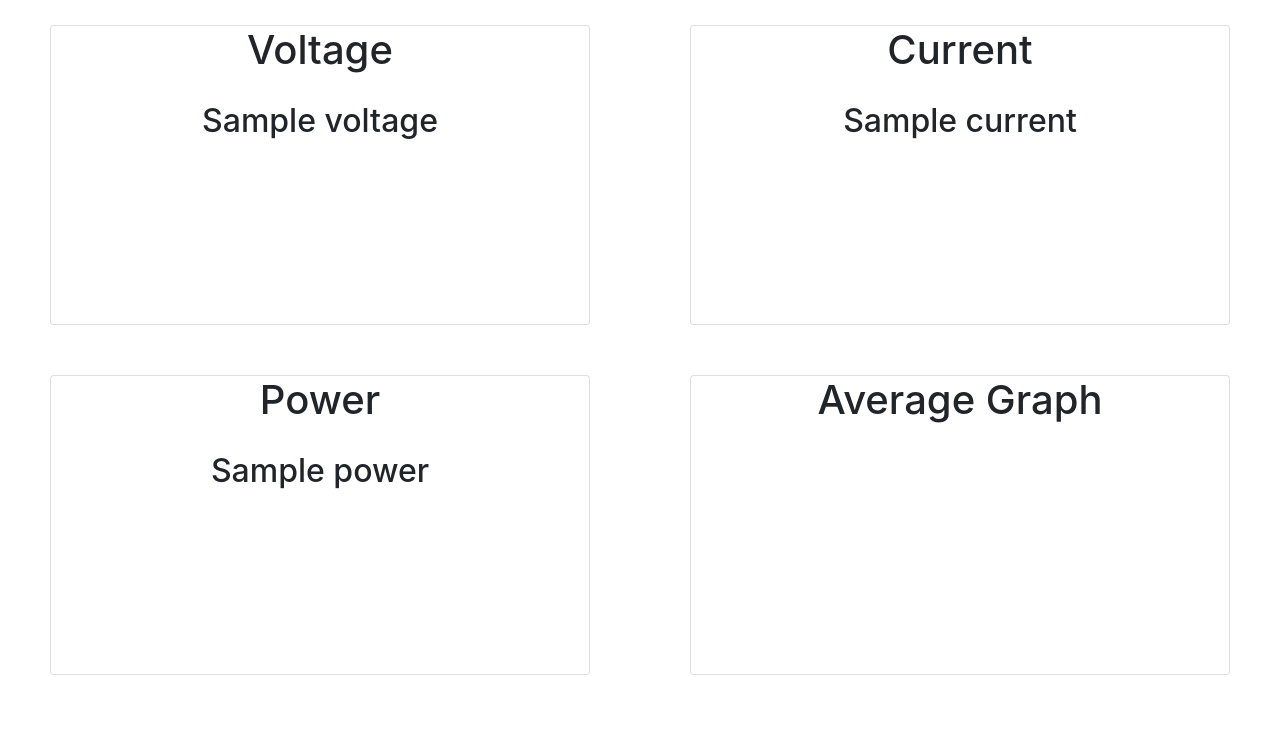
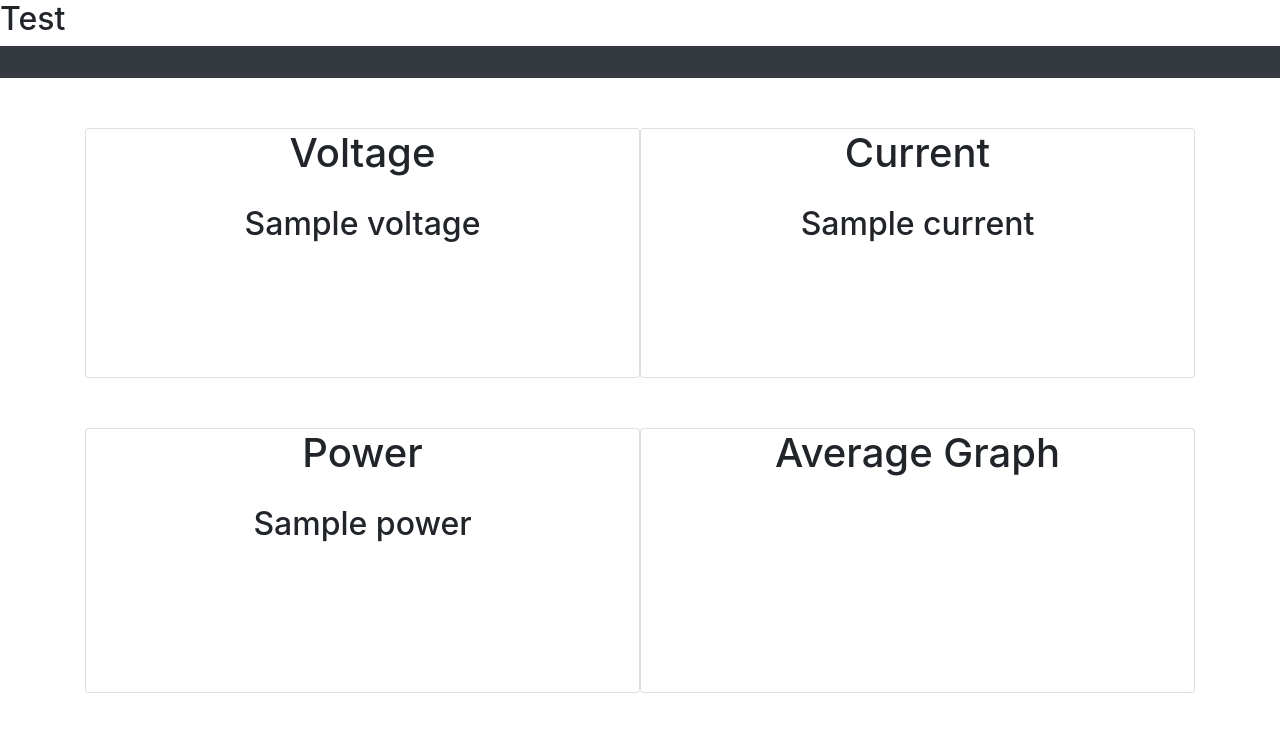
Before and after one commit to alexandergshaw/website-senior-design-project, a Django app: template stats/templates/stats/stat_view.html in a window 1280 px wide. Shown: the top 732 px of the page. Run offline with Django 3.2, Linux system fonts and the light colour scheme; the template is opened without the code that fills it: most values are stand-ins (such as "Sample title", 1, 10 or a date in 2020); some libraries are stand-ins or nearby versions.

Commit message:
Make stat_view.html extend base.html

```diff
--- a/marksWebapp/static/main/content/css/style.css
+++ b/marksWebapp/static/main/content/css/style.css
@@ -3,12 +3,7 @@ html, body {
     overflow-x: hidden;
     height: 100%;
 }
-/*body {*/
-    /*background: #fff;*/
-    /*padding: 0;*/
-    /*margin: 0;*/
-    /*font-family: 'Varela Round', sans-serif;*/
-/*}*/
+
 .navbar-content {
     color: white;
 }
@@ -142,8 +137,10 @@ input[type=checkbox]:checked ~ .sidebar-icon > .diagonal.part-2 {
 .container {
     text-align: center;
     justify-content: center;
-    min-width: 300px;
-    min-height: 300px;
+    min-width: 250px;
+    min-height: 250px;
+    max-width: 300px;
+    max-height: 300px;
     margin: 25px 50px 25px 50px;
 }
 
--- a/marksWebapp/templates/main/base.html
+++ b/marksWebapp/templates/main/base.html
@@ -10,28 +10,12 @@
     <script src="https://stackpath.bootstrapcdn.com/bootstrap/4.1.3/js/bootstrap.min.js" integrity="sha384-ChfqqxuZUCnJSK3+MXmPNIyE6ZbWh2IMqE241rYiqJxyMiZ6OW/JmZQ5stwEULTy" crossorigin="anonymous"></script>
     <title>{{ title }}</title>
 
-    <script>
-        function openNav() {
-            document.getElementById("sidebar").style.width = "250px";
-            {#document.getElementById("main").style.marginLeft = "250px";#}
-        }
-
-        function toggleNav() {
-            var sidebar = document.getElementById("sidebar");
-
-            if (sidebar.style.width == '0px') {
-                sidebar.style.width = '250px';
-            }
-
-            else {
-                sidebar.style.display = '0px';
-            }
-        }
-    </script>
 </head>
 <body>
     <div>
-        <h2>{{ title }}</h2>
+{#        <h2>{{ title }}</h2>#}
+        <h2>Test</h2>
+
     </div>
 
     <nav class="navbar navbar-dark bg-dark flex-row-reverse">
--- a/stats/templates/stats/stat_view.html
+++ b/stats/templates/stats/stat_view.html
@@ -1,22 +1,6 @@
-<html>
-    <head>
-        {% load static %}
-
-        <link rel="stylesheet" href="https://stackpath.bootstrapcdn.com/bootstrap/4.1.3/css/bootstrap.min.css" integrity="sha384-MCw98/SFnGE8fJT3GXwEOngsV7Zt27NXFoaoApmYm81iuXoPkFOJwJ8ERdknLPMO" crossorigin="anonymous">
-        <script src="https://code.jquery.com/jquery-3.3.1.slim.min.js" integrity="sha384-q8i/X+965DzO0rT7abK41JStQIAqVgRVzpbzo5smXKp4YfRvH+8abtTE1Pi6jizo" crossorigin="anonymous"></script>
-        <script src="https://cdnjs.cloudflare.com/ajax/libs/popper.js/1.14.3/umd/popper.min.js" integrity="sha384-ZMP7rVo3mIykV+2+9J3UJ46jBk0WLaUAdn689aCwoqbBJiSnjAK/l8WvCWPIPm49" crossorigin="anonymous"></script>
-        <script src="https://stackpath.bootstrapcdn.com/bootstrap/4.1.3/js/bootstrap.min.js" integrity="sha384-ChfqqxuZUCnJSK3+MXmPNIyE6ZbWh2IMqE241rYiqJxyMiZ6OW/JmZQ5stwEULTy" crossorigin="anonymous"></script>
-
-        <link rel="stylesheet" href="{% static 'main/content/css/style.css' %}">
-
-        <title>Statistics</title>
-
-
-
-    </head>
-    <body>
-
-
+{% extends 'main/base.html' %}
+{% block content %}
+    {% load static %}
         <script type="text/javascript">
             $( document ).ready(function() {
                 var options = {
@@ -89,5 +73,6 @@
         </div>
         </div>
     </div>
-    </body>
-</html>
+{% endblock %}
+{#    </body>#}
+{#</html>#}
```
